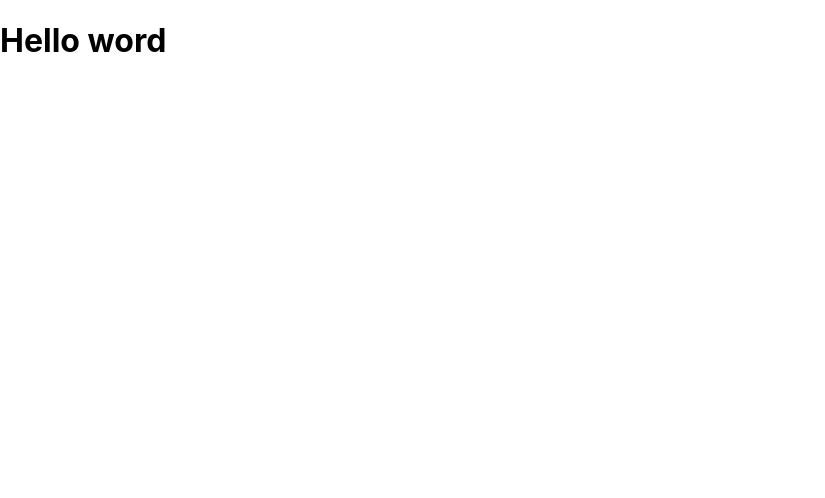
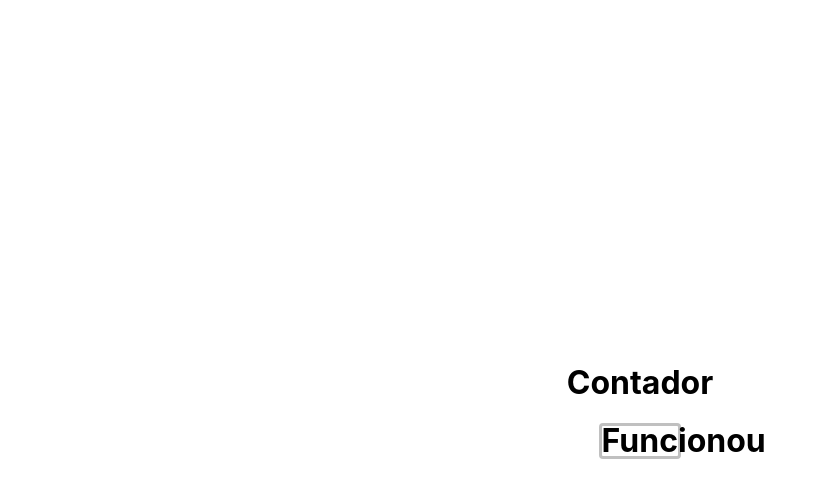
Before and after one commit to GilsonAlvesdeSouza/states-effects-react., a React (Create React App) app: page / in a window 1280 px wide. Shown: the top 498 px of the page, without its empty margins (0-825 px from the left). Built offline with nearby package versions, Linux system fonts and the light colour scheme.

Commit message:
criado o primeiro componente com estado

```diff
--- a/package.json
+++ b/package.json
@@ -9,6 +9,7 @@
     "react": "^17.0.2",
     "react-dom": "^17.0.2",
     "react-scripts": "4.0.3",
+    "styled-components": "^5.3.0",
     "web-vitals": "^1.0.1"
   },
   "scripts": {
@@ -34,5 +35,9 @@
       "last 1 firefox version",
       "last 1 safari version"
     ]
+  },
+  "devDependencies": {
+    "eslint": "^7.32.0",
+    "eslint-plugin-react": "^7.24.0"
   }
 }
--- a/src/Components/App/App.js
+++ b/src/Components/App/App.js
@@ -1,9 +1,14 @@
-import logo from './logo.svg';
+import React from 'react';
 import './App.css';
+import { Container } from './styles';
+import { IfoodCounter } from '../Ifoodcounter/index';
 
 function App() {
   return (
-    <h1>Hello word</h1>
+    <Container>
+      <h1>Contador</h1>
+      <IfoodCounter></IfoodCounter>
+    </Container>
   );
 }
 
--- /dev/null
+++ b/src/Components/App/styles.js
@@ -0,0 +1,10 @@
+import styled from "styled-components";
+
+export const Container = styled.div`
+    display: flex;
+    flex-direction: column;
+    align-items: center;
+    align-content: center;
+    height: 100vh;
+    justify-content: center;
+`;
--- /dev/null
+++ b/src/Components/Counter/styles.js
@@ -0,0 +1,37 @@
+import styled from "styled-components";
+
+export const Contador = styled.div`
+    display: flex;
+    flex-direction: column;
+    align-items: center;
+`;
+
+export const Buttons = styled.div`
+    display: flex;
+`;
+
+export const ButtonIncremento = styled.button`
+    margin: 5px;
+    background-color: greenyellow;
+    color: black;
+    border-radius: 10px;
+    padding: 10px;
+    box-shadow: 3px 3px 3px black;
+    :hover{
+        cursor: pointer;
+        opacity: 0.8;
+    }
+`;
+
+export const ButtonDecremento = styled.button`
+    margin: 5px;
+    background-color: red;
+    color: white;
+    border-radius: 10px;
+    padding: 10px;
+    box-shadow: 3px 3px 3px black;
+    :hover{
+        cursor: pointer;
+        opacity: 0.8;
+    }
+`;
--- /dev/null
+++ b/src/Components/Ifoodcounter/index.jsx
@@ -0,0 +1,12 @@
+import React from 'react'
+import { Wrapper } from './styled';
+
+export const IfoodCounter = () => {
+    return (
+        <Wrapper>
+            <h1>Funcionou</h1>
+        </Wrapper>
+    )
+}
+
+export default IfoodCounter;
--- /dev/null
+++ b/src/Components/Ifoodcounter/styled.js
@@ -0,0 +1,39 @@
+import styled from "styled-components";
+
+export const Wrapper = styled.div`
+    display: flex;
+    flex-direction: row;
+    border: 3px solid rgb(192,192,192);
+    border-radius: 4px;
+    align-items: center;
+    justify-content: space-between;
+    height: 30px;
+    width: 6%;
+`;
+
+export const ButtonPlusActive = styled.button`
+    border: none;
+    background-color: transparent;
+    height: 100%;
+    font-size: large;
+    color: red;
+    cursor: pointer;
+`;
+
+export const ButtonMinusActive = styled.button`
+    border: none;
+    background-color: transparent;
+    height: 100%;
+    font-size: large;
+    color: red;
+    cursor: pointer;
+`;
+
+export const ButtonMinusDesactive = styled.button`
+    border: none;
+    background-color: transparent;
+    height: 100%;
+    font-size: large;
+    color: rgb(105,105,105);
+    cursor: pointer;
+`;
```
Also changed, not shown: src/Components/Counter/Index.jsx (added, +26 -0 lines), .eslintrc.json (added), 2 other files (tests, documents, lock files or other folders).
